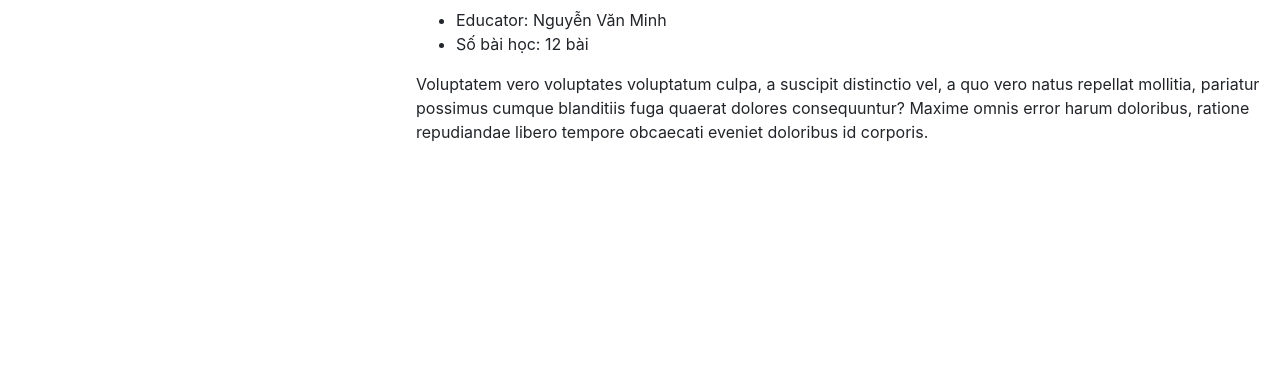
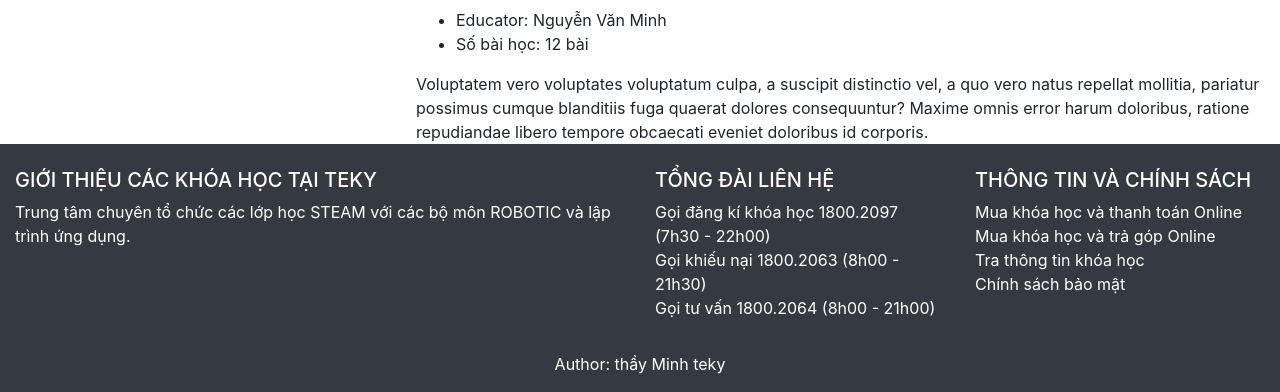
Before and after one commit to vanminhk27/UPSKILL, a Django app: page / in a window 1280 px wide. Shown: the part 1208-1600 px from the top of the page. Before the commit the page ends 1350 px from the top, so only its background shows below. Run offline with Django 4.2, Linux system fonts and the light colour scheme.

Commit message:
DjangoProject

```diff
--- a/mywebsite/home/templates/home.html
+++ b/mywebsite/home/templates/home.html
@@ -71,5 +71,85 @@
             </div>
         {% endfor %}
     </div>
+      <!-- Footer -->
+      <footer class="page-footer font-small blue pt-4 bg-dark text-white">
+
+        <!-- Footer Links -->
+        <div class="container-fluid text-center text-md-left">
+
+            <!-- Grid row -->
+            <div class="row">
+
+                <!-- Grid column -->
+                <div class="col-md-6 mt-md-0 mt-3">
+
+                    <!-- Content -->
+                    <h5 class="text-uppercase">Giới thiệu các khóa học tại teky</h5>
+                    <p>Trung tâm chuyên tổ chức các lớp học STEAM với các bộ môn ROBOTIC và lập trình ứng dụng.</p>
+
+                </div>
+                <!-- Grid column -->
+
+                <hr class="clearfix w-100 d-md-none pb-3">
+
+                <!-- Grid column -->
+                <div class="col-md-3 mb-md-0 mb-3">
+
+                    <!-- Links -->
+                    <h5 class="text-uppercase">Tổng đài liên hệ</h5>
+
+                    <ul class="list-unstyled">
+                        <li>
+                            <a href="#!" class="text-white">Gọi đăng kí khóa học 1800.2097 (7h30 - 22h00)</a>
+                        </li>
+                        <li>
+                            <a href="#!" class="text-white">Gọi khiếu nại 1800.2063 (8h00 - 21h30)</a>
+                        </li>
+                        <li>
+                            <a href="#!" class="text-white">Gọi tư vấn 1800.2064 (8h00 - 21h00)</a>
+                        </li>
+                    </ul>
+
+                </div>
+                <!-- Grid column -->
+
+                <!-- Grid column -->
+                <div class="col-md-3 mb-md-0 mb-3">
+
+                    <!-- Links -->
+                    <h5 class="text-uppercase">Thông tin và chính sách</h5>
+
+                    <ul class="list-unstyled">
+                        <li>
+                            <a href="#!" class="text-white">Mua khóa học và thanh toán Online</a>
+                        </li>
+                        <li>
+                            <a href="#!" class="text-white">Mua khóa học và trả góp Online</a>
+                        </li>
+                        <li>
+                            <a href="#!" class="text-white">Tra thông tin khóa học</a>
+                        </li>
+                        <li>
+                            <a href="#!" class="text-white">Chính sách bảo mật</a>
+                        </li>
+                    </ul>
+
+                </div>
+                <!-- Grid column -->
+
+            </div>
+            <!-- Grid row -->
+
+        </div>
+        <!-- Footer Links -->
+
+        <!-- Copyright -->
+        <div class="footer-copyright text-center py-3">Author:
+            <a class="text-white" href="/"> thầy Minh teky</a>
+        </div>
+        <!-- Copyright -->
+
+    </footer>
+    <!-- Footer -->
 </body>
 </html>
```
